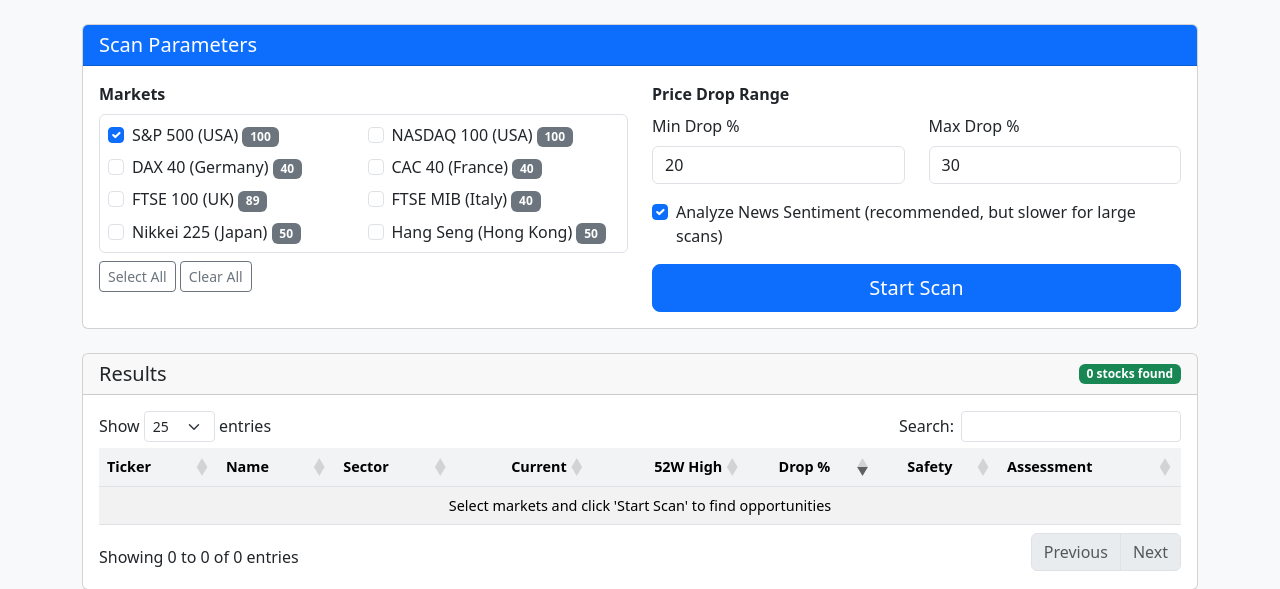
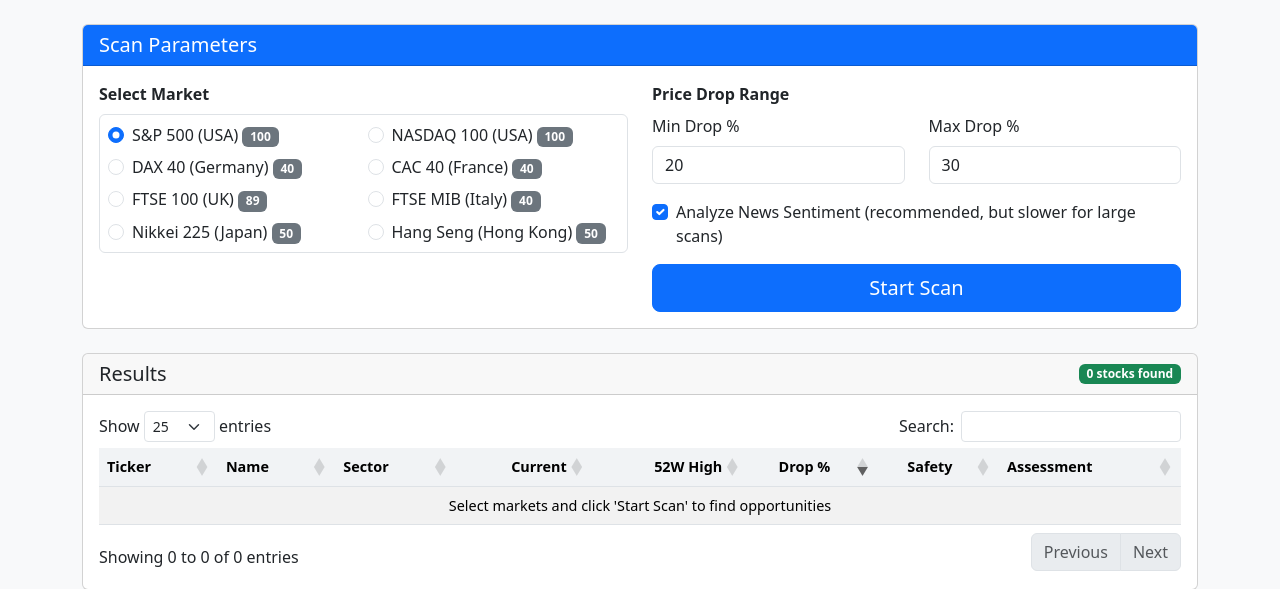
Before and after one commit to rigelshysaj/stock-screener, a Flask app: page / in a window 1280 px wide. Shown: the part 56-645 px from the top of the page. Run offline with Flask 3, Linux system fonts and the light colour scheme; some libraries are stand-ins or nearby versions.

Commit message:
Revert to original performance settings, allow single market selection
- Reverted screener.py to max_workers=5 (removed batching)
- Reverted app.py to use ThreadPoolExecutor for news analysis
- Changed frontend from checkboxes to radio buttons for single market
- Removed "Select All"/"Clear All" buttons
- Updated UI messages for single market selection

This addresses Render timeout issues by limiting to one market at a time
instead of limiting the number of stocks.

🤖 Generated with [Claude Code](https://claude.com/claude-code)

Co-Authored-By: Claude Opus 4.5 <noreply@anthropic.com>

```diff
--- a/app.py
+++ b/app.py
@@ -71,13 +71,7 @@ def scan_stocks():
     tickers = get_tickers_by_markets(market_keys)
 
     if not tickers:
-        return jsonify({"error": "No valid markets selected"}), 400
-
-    # Limit stocks to avoid timeout on free hosting (30s request limit)
-    MAX_STOCKS = 150
-    if len(tickers) > MAX_STOCKS:
-        logger.warning(f"Limiting scan from {len(tickers)} to {MAX_STOCKS} stocks")
-        tickers = tickers[:MAX_STOCKS]
+        return jsonify({"error": "No valid market selected"}), 400
 
     logger.info(f"Scanning {len(tickers)} stocks from markets: {market_keys}")
 
@@ -97,9 +91,7 @@ def scan_stocks():
     if analyze_news and stocks:
         logger.info(f"Analyzing news for {len(stocks)} stocks...")
 
-        # Process news analysis sequentially to avoid rate limiting
-        analyzed_stocks = []
-        for i, stock in enumerate(stocks):
+        def analyze_with_news(stock):
             try:
                 is_safe, analysis = is_safe_drop(stock['ticker'], stock.get('name'))
                 stock['news_analysis'] = {
@@ -116,14 +108,10 @@ def scan_stocks():
                 logger.warning(f"Error analyzing news for {stock['ticker']}: {e}")
                 stock['news_analysis'] = None
                 stock['is_safe'] = None
+            return stock
 
-            analyzed_stocks.append(stock)
-
-            # Add small delay between news analyses to avoid rate limiting
-            if i < len(stocks) - 1:
-                time.sleep(0.5)
-
-        stocks = analyzed_stocks
+        with ThreadPoolExecutor(max_workers=5) as executor:
+            stocks = list(executor.map(analyze_with_news, stocks))
 
     # Sort by safety score (safest first), then by drop percentage
     stocks.sort(key=lambda x: (
@@ -132,16 +120,10 @@ def scan_stocks():
     ))
 
     # Prepare response
-    original_count = len(get_tickers_by_markets(market_keys))
-    was_limited = original_count > MAX_STOCKS
-
     result = {
         "count": len(stocks),
         "markets_scanned": market_keys,
         "tickers_scanned": len(tickers),
-        "tickers_total": original_count,
-        "was_limited": was_limited,
-        "max_stocks": MAX_STOCKS,
         "parameters": {
             "min_drop": min_drop,
             "max_drop": max_drop,
--- a/static/js/app.js
+++ b/static/js/app.js
@@ -28,20 +28,10 @@ function initDataTable() {
     });
 }
 
-// Select/Deselect all markets
-function selectAllMarkets() {
-    $('.market-checkbox').prop('checked', true);
-}
-
-function deselectAllMarkets() {
-    $('.market-checkbox').prop('checked', false);
-}
-
-// Get selected markets
+// Get selected market
 function getSelectedMarkets() {
-    return $('.market-checkbox:checked').map(function() {
-        return $(this).val();
-    }).get();
+    const selected = $('input[name="market"]:checked').val();
+    return selected ? [selected] : [];
 }
 
 // Start scanning
@@ -49,7 +39,7 @@ async function startScan() {
     const markets = getSelectedMarkets();
 
     if (markets.length === 0) {
-        alert('Please select at least one market to scan.');
+        alert('Please select a market to scan.');
         return;
     }
 
@@ -68,7 +58,7 @@ async function startScan() {
     $('#scan-text').text('Scanning...');
     $('#scan-spinner').removeClass('d-none');
     $('#status-bar').removeClass('d-none').addClass('alert-info').removeClass('alert-success alert-danger');
-    $('#status-text').text(`Scanning ${markets.length} market(s)... This may take a few minutes.`);
+    $('#status-text').text(`Scanning ${markets[0].toUpperCase()}... This may take a few minutes.`);
 
     try {
         const response = await fetch('/api/scan', {
@@ -96,12 +86,7 @@ async function startScan() {
 
         // Update status
         $('#status-bar').removeClass('alert-info').addClass('alert-success');
-        let statusMsg = `Scan complete! Found ${data.count} stocks matching criteria. Scanned ${data.tickers_scanned} tickers.`;
-        if (data.was_limited) {
-            statusMsg += ` (Limited from ${data.tickers_total} to ${data.max_stocks} stocks due to server constraints)`;
-            $('#status-bar').removeClass('alert-success').addClass('alert-warning');
-        }
-        $('#status-text').text(statusMsg);
+        $('#status-text').text(`Scan complete! Found ${data.count} stocks matching criteria. Scanned ${data.tickers_scanned} tickers.`);
         $('#results-count').text(`${data.count} stocks found`);
 
     } catch (error) {
--- a/templates/index.html
+++ b/templates/index.html
@@ -30,12 +30,12 @@
                 <div class="row">
                     <!-- Markets Selection -->
                     <div class="col-md-6">
-                        <label class="form-label fw-bold">Markets</label>
+                        <label class="form-label fw-bold">Select Market</label>
                         <div class="markets-grid" id="markets-container">
                             {% for key, market in markets.items() %}
                             <div class="form-check">
-                                <input class="form-check-input market-checkbox" type="checkbox"
-                                       value="{{ key }}" id="market-{{ key }}"
+                                <input class="form-check-input market-radio" type="radio"
+                                       name="market" value="{{ key }}" id="market-{{ key }}"
                                        {% if key == 'sp500' %}checked{% endif %}>
                                 <label class="form-check-label" for="market-{{ key }}">
                                     {{ market.name }}
@@ -43,10 +43,6 @@
                                 </label>
                             </div>
                             {% endfor %}
-                        </div>
-                        <div class="mt-2">
-                            <button class="btn btn-sm btn-outline-secondary" onclick="selectAllMarkets()">Select All</button>
-                            <button class="btn btn-sm btn-outline-secondary" onclick="deselectAllMarkets()">Clear All</button>
                         </div>
                     </div>
 
```
Also changed, not shown: screener.py (+22 -34 lines).
